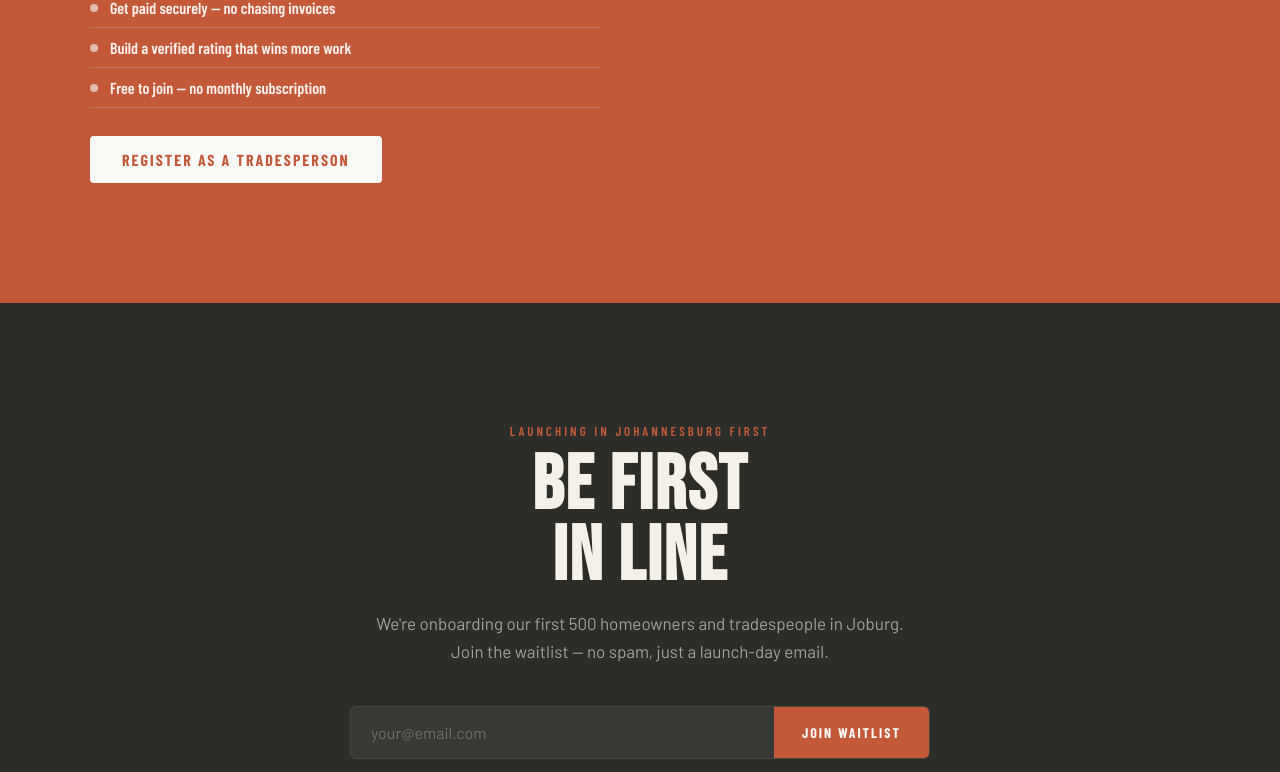
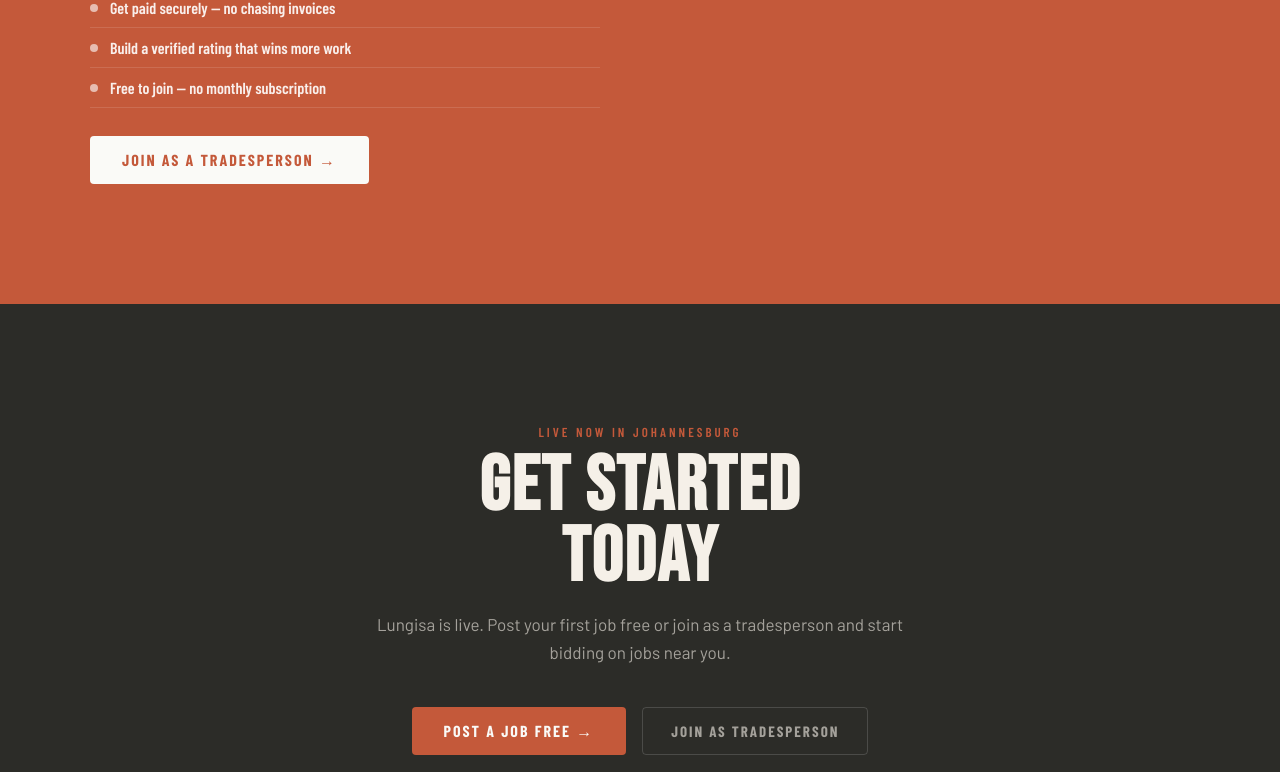
Before and after one commit to thulanimolefi-web/lungisa, a Next.js app: page / in a window 1280 px wide. Shown: the part 2915-3687 px from the top of the page. Built offline with nearby package versions, Linux system fonts and the light colour scheme.

Commit message:
replace waitlist with live signup buttons

```diff
--- a/app/page.tsx
+++ b/app/page.tsx
@@ -1,16 +1,6 @@
 'use client'
 
-import { useState } from 'react'
-
 export default function Home() {
-  const [email, setEmail] = useState('')
-  const [msg, setMsg] = useState('')
-
-  function joinWaitlist() {
-    if (!email || !email.includes('@')) { setMsg('Please enter a valid email.'); return }
-    setMsg("✓ You're on the list! We'll email you on launch day.")
-    setEmail('')
-  }
 
   return (
     <>
@@ -82,11 +72,9 @@
         .skill-chip{font-family:var(--fc);font-size:14px;font-weight:600;letter-spacing:1px;background:rgba(0,0,0,.15);color:rgba(255,255,255,.85);padding:10px 18px;border-radius:4px;border:1px solid rgba(255,255,255,.15)}
         .waitlist{padding:120px 60px;background:var(--charcoal);text-align:center;position:relative}
         .waitlist-inner{max-width:580px;margin:0 auto;position:relative;z-index:1}
-        .wl-form{display:flex;border-radius:6px;overflow:hidden;border:1px solid rgba(255,255,255,.12);margin-bottom:12px}
-        .wl-input{flex:1;background:rgba(255,255,255,.06);border:none;padding:16px 20px;font-family:var(--fb);font-size:16px;color:var(--cream);outline:none}
-        .wl-input::placeholder{color:rgba(245,240,232,.3)}
-        .wl-btn{font-family:var(--fc);font-size:14px;font-weight:700;letter-spacing:2px;text-transform:uppercase;background:var(--terra);color:var(--white);padding:16px 28px;border:none;cursor:pointer}
-        .wl-note{font-size:12px;color:rgba(245,240,232,.35)}
+        .signup-btns{display:flex;gap:16px;justify-content:center;flex-wrap:wrap;margin-bottom:32px}
+        .btn-w2{font-family:var(--fc);font-size:15px;font-weight:700;letter-spacing:2px;text-transform:uppercase;background:transparent;color:rgba(245,240,232,.6);padding:14px 28px;border-radius:4px;border:1px solid rgba(255,255,255,.15);cursor:pointer;text-decoration:none;transition:all .2s}
+        .btn-w2:hover{border-color:rgba(255,255,255,.4);color:var(--cream)}
         .city-pills{display:flex;justify-content:center;gap:16px;margin-top:32px;flex-wrap:wrap}
         .city-pill{font-family:var(--fc);font-size:12px;font-weight:600;letter-spacing:2px;text-transform:uppercase;color:rgba(245,240,232,.4);border:1px solid rgba(255,255,255,.1);padding:6px 14px;border-radius:20px}
         .city-pill.active{color:var(--terra-l);border-color:rgba(196,89,58,.3)}
@@ -118,7 +106,7 @@
         <div className="nav-links">
           <a href="#how">How it works</a>
           <a href="#trade">For tradespeople</a>
-          <a href="/auth" className="nav-cta">Get early access</a>
+          <a href="#waitlist" className="nav-cta">Get early access</a>
         </div>
       </nav>
 
@@ -133,7 +121,7 @@
             Negotiate the price. Pay safely — only released when the job is done.
           </p>
           <div className="hero-btns">
-          <a href="/auth" className="btn-p">Get early access</a>
+            <a href="#waitlist" className="btn-p">Get early access</a>
             <a href="#how" className="btn-s">See how it works</a>
           </div>
           <div className="hero-stats">
@@ -211,7 +199,7 @@
               <li>Build a verified rating that wins more work</li>
               <li>Free to join — no monthly subscription</li>
             </ul>
-            <a href="#waitlist" className="btn-w">Register as a tradesperson</a>
+            <a href="/join" className="btn-w">Join as a tradesperson →</a>
           </div>
           <div>
             <div className="skill-cloud">
@@ -223,19 +211,18 @@
         </div>
       </section>
 
-      {/* WAITLIST */}
+      {/* CTA */}
       <section className="waitlist" id="waitlist">
         <div className="waitlist-inner">
-          <div className="sec-eye">Launching in Johannesburg first</div>
-          <h2 className="sec-h" style={{color:'var(--cream)'}}>BE FIRST<br/>IN LINE</h2>
+          <div className="sec-eye">Live now in Johannesburg</div>
+          <h2 className="sec-h" style={{color:'var(--cream)'}}>GET STARTED<br/>TODAY</h2>
           <p className="sec-b" style={{color:'rgba(245,240,232,0.6)',marginBottom:40}}>
-            We&apos;re onboarding our first 500 homeowners and tradespeople in Joburg. Join the waitlist — no spam, just a launch-day email.
+            Lungisa is live. Post your first job free or join as a tradesperson and start bidding on jobs near you.
           </p>
-          <div className="wl-form">
-            <input className="wl-input" type="email" placeholder="your@email.com" value={email} onChange={e=>setEmail(e.target.value)}/>
-            <button className="wl-btn" onClick={joinWaitlist}>Join Waitlist</button>
+          <div className="signup-btns">
+            <a href="/auth" className="btn-p">Post a job free →</a>
+            <a href="/join" className="btn-w2">Join as tradesperson</a>
           </div>
-          <p className="wl-note">{msg||'No spam. We\'ll only email you on launch day.'}</p>
           <div className="city-pills">
             <span className="city-pill active">Johannesburg ✦</span>
             <span className="city-pill">Cape Town — coming soon</span>
```
